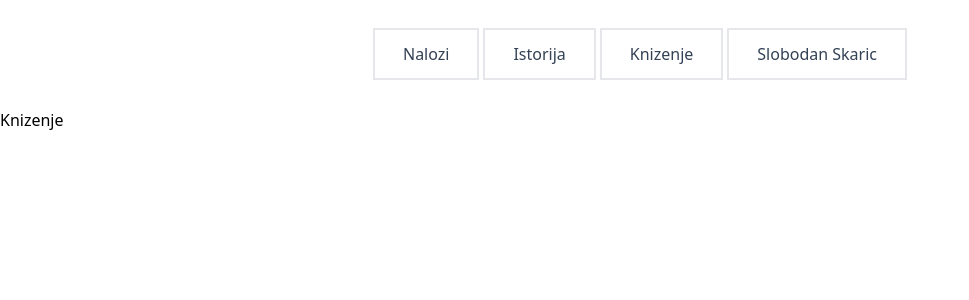
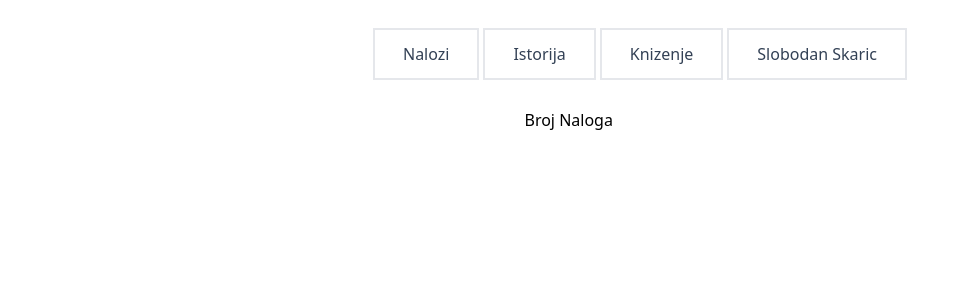
Before and after one commit to SlobodanSkaric/prints, a React (Vite) app in the folder react/: page /pass in a window 1280 px wide. Shown: the top 300 px of the page, without its empty margins (0-969 px from the left). Built offline with nearby package versions, Linux system fonts and the light colour scheme.

Commit message:
Implement basic pss

```diff
--- a/react/src/views/Pass.jsx
+++ b/react/src/views/Pass.jsx
@@ -2,6 +2,19 @@ import React from 'react'
 
 export default function Pass() {
   return (
-    <div>Knizenje</div>
+    <div>
+      <div>
+        <div className='flex  justify-center'>
+          <div>
+            <form action="">
+              <div className='flex flex-col'>
+              <label htmlFor="brpass">Broj Naloga</label>
+              <input type="text" id='brpass' className='border-solid'/>
+              </div>
+            </form>
+          </div>
+        </div>
+      </div>
+    </div>
   )
 }
```
